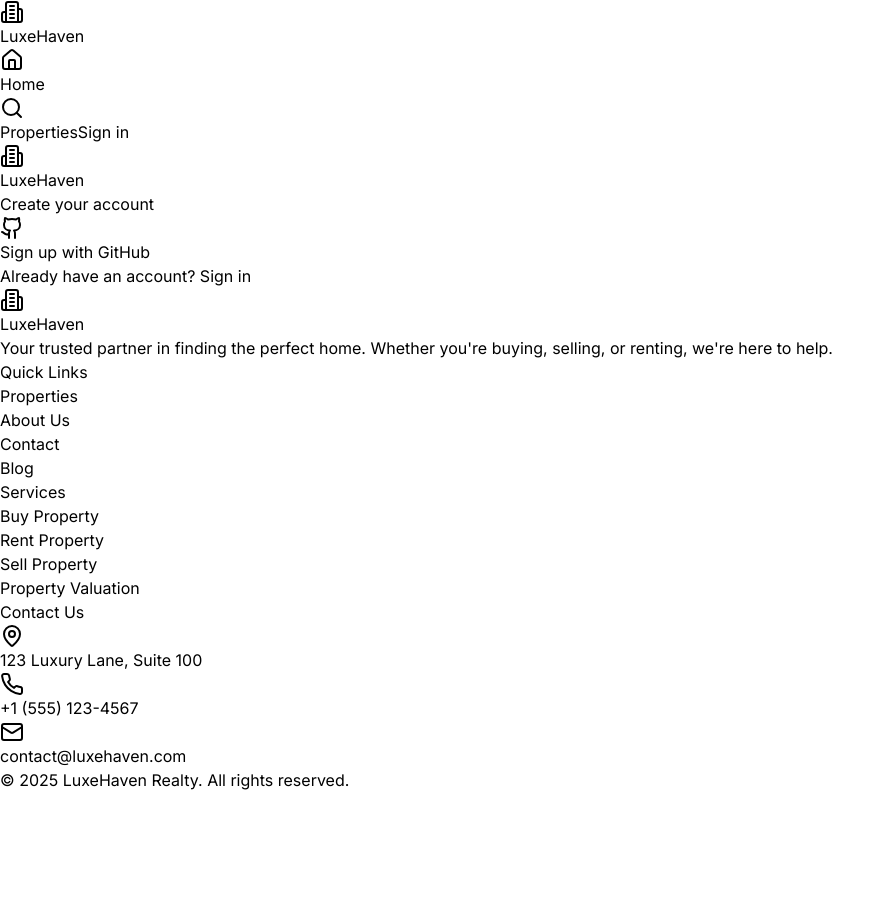
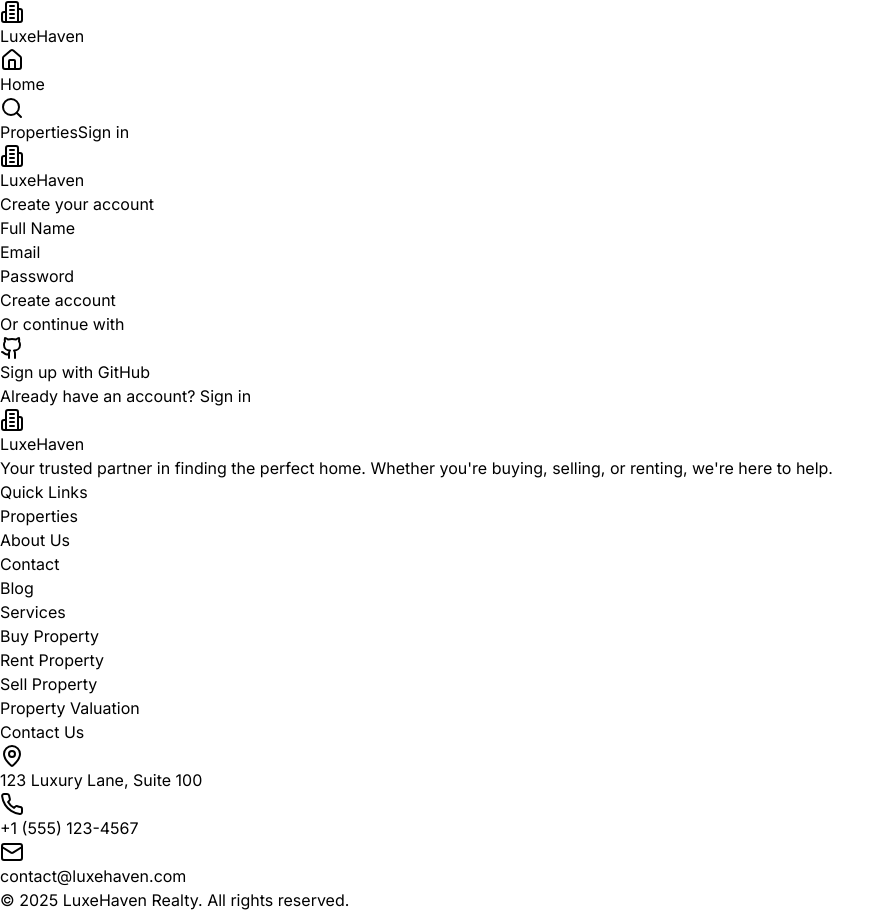
Before and after one commit to joeyhanni2/luxe-heaven, a Next.js app: page /auth/signup in a window 1280 px wide. Shown: the whole page, without its empty margins (0-891 px from the left). Before the commit the page ends 800 px from the top, so only its background shows below. Built offline with nearby package versions, Linux system fonts and the light colour scheme; no server answers.

Commit message:
page.tsx

```diff
--- a/app/auth/signup/page.tsx
+++ b/app/auth/signup/page.tsx
@@ -6,8 +6,56 @@ import { Input } from "@/components/ui/input";
 import { signIn } from "next-auth/react";
 import { Building2, Github } from "lucide-react";
 import Link from "next/link";
+import { useState } from "react";
+import { useRouter } from "next/navigation";
 
 export default function SignUp() {
+  const router = useRouter();
+  const [formData, setFormData] = useState({
+    name: "",
+    email: "",
+    password: "",
+  });
+  const [error, setError] = useState("");
+  const [loading, setLoading] = useState(false);
+
+  const handleSubmit = async (e: React.FormEvent) => {
+    e.preventDefault();
+    setLoading(true);
+    setError("");
+
+    try {
+      const res = await fetch("/api/register", {
+        method: "POST",
+        headers: { "Content-Type": "application/json" },
+        body: JSON.stringify(formData),
+      });
+
+      const data = await res.json();
+
+      if (!res.ok) {
+        throw new Error(data.error || "Something went wrong");
+      }
+
+      // Sign in the user after successful registration
+      const result = await signIn("credentials", {
+        redirect: false,
+        email: formData.email,
+        password: formData.password,
+      });
+
+      if (result?.error) {
+        setError("Error signing in after registration");
+      } else {
+        router.push("/dashboard");
+      }
+    } catch (error) {
+      setError(error.message);
+    }
+
+    setLoading(false);
+  };
+
   return (
     <div className="min-h-screen flex items-center justify-center bg-muted/50">
       <Card className="w-full max-w-md p-8">
@@ -19,10 +67,59 @@ export default function SignUp() {
 
           <h1 className="text-2xl font-semibold">Create your account</h1>
 
+          <form onSubmit={handleSubmit} className="w-full space-y-4">
+            {error && (
+              <p className="text-sm text-red-500 text-center">{error}</p>
+            )}
+
+            <div>
+              <label className="block text-sm font-medium mb-1">Full Name</label>
+              <Input
+                value={formData.name}
+                onChange={(e) => setFormData({ ...formData, name: e.target.value })}
+                required
+              />
+            </div>
+
+            <div>
+              <label className="block text-sm font-medium mb-1">Email</label>
+              <Input
+                type="email"
+                value={formData.email}
+                onChange={(e) => setFormData({ ...formData, email: e.target.value })}
+                required
+              />
+            </div>
+
+            <div>
+              <label className="block text-sm font-medium mb-1">Password</label>
+              <Input
+                type="password"
+                value={formData.password}
+                onChange={(e) => setFormData({ ...formData, password: e.target.value })}
+                required
+                minLength={8}
+              />
+            </div>
+
+            <Button type="submit" className="w-full" disabled={loading}>
+              {loading ? "Creating account..." : "Create account"}
+            </Button>
+          </form>
+
+          <div className="relative w-full">
+            <div className="absolute inset-0 flex items-center">
+              <div className="w-full border-t"></div>
+            </div>
+            <div className="relative flex justify-center text-sm">
+              <span className="px-2 bg-background text-muted-foreground">Or continue with</span>
+            </div>
+          </div>
+
           <Button
             variant="outline"
             className="w-full"
-            onClick={() => signIn("github", { callbackUrl: "/" })}
+            onClick={() => signIn("github", { callbackUrl: "/dashboard" })}
           >
             <Github className="mr-2 h-4 w-4" />
             Sign up with GitHub
```
Also changed, not shown: app/auth/signin/page.tsx (+74 -1 lines), app/not-found.tsx (added, +32 -0 lines), lib/cloudinary.ts (added, +9 -0 lines), 1 other file (tests, documents, lock files or other folders).
